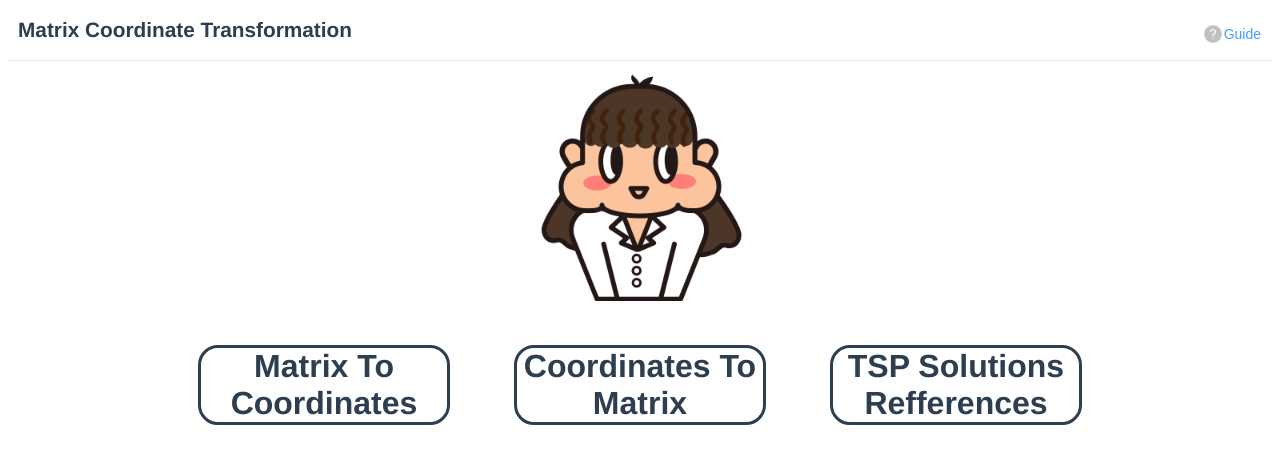
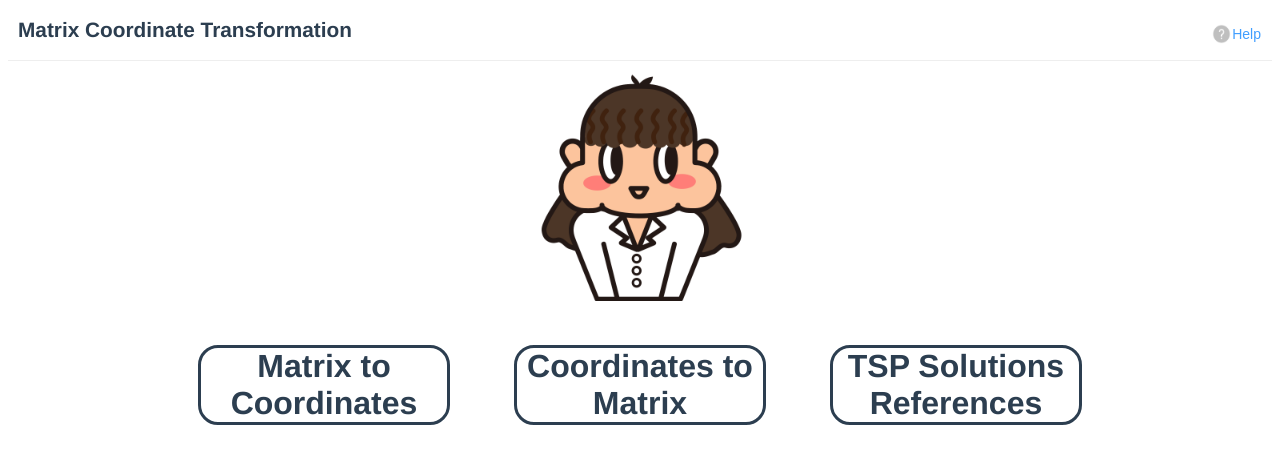
Before and after one commit to xuben9/new_cho_front, a Vue app: page / in a window 1280 px wide. Shown: the top 464 px of the page. Built offline with nearby package versions, Linux system fonts and the light colour scheme.

Commit message:
format words

```diff
--- a/src/App.vue
+++ b/src/App.vue
@@ -6,7 +6,7 @@
     <div class="flex-grow"></div>
     <div class="nav-right">
       <img id="icon_help" alt="help" src="@/assets/icon_help.png" />
-      <el-button type="text" @click="dialogVisible = true">Guide</el-button>
+      <el-button type="text" @click="dialogVisible = true">Help</el-button>
     </div>
   </div>
   <router-view />
--- a/src/components/Mtn.vue
+++ b/src/components/Mtn.vue
@@ -100,7 +100,7 @@ export default {
           {
             symbolSize: 20,
             data: this.coordinates,
-            type: "line",
+            type: "scatter",
           },
         ],
       });
@@ -132,7 +132,7 @@ export default {
               {
                 symbolSize: 20,
                 data: this.coordinatesRotate,
-                type: "line",
+                type: "scatter",
               },
             ],
           });
--- a/src/views/About.vue
+++ b/src/views/About.vue
@@ -4,8 +4,8 @@
     <el-container>
       <el-aside>
         <img alt="hello" src="../assets/icon_left_corner.png" />
-        <div class="title" v-if="plainCoor">Plain Coordinates To Matrix</div>
-        <div class="title" v-if="mapCoor">Map Coordinates To Matrix</div>
+        <div class="title" v-if="plainCoor">Plain Coordinates to Matrix</div>
+        <div class="title" v-if="mapCoor">Map Coordinates to Matrix</div>
         <div id="upload" v-if="plainCoor">
           <el-upload
             class="upload-demo"
@@ -53,7 +53,7 @@
             type="primary"
             v-if="mapCoor"
             plain
-            >Switch To Plain Coordinates Transform</el-button
+            >Switch to Plain Coordinates Transform</el-button
           >
           <el-button
             id="switchCoorKind"
@@ -61,7 +61,7 @@
             type="primary"
             v-if="plainCoor"
             plain
-            >Switch To Map Coordinates Transform</el-button
+            >Switch to Map Coordinates Transform</el-button
           >
           <el-button
             id="downloadbutton"
@@ -69,7 +69,7 @@
             type="primary"
             plain
             v-if="isShow"
-            >Click to download matrix Files</el-button
+            >Click to Download Matrix Files</el-button
           >
         </div>
       </el-aside>
--- a/src/views/Index.vue
+++ b/src/views/Index.vue
@@ -4,17 +4,17 @@
     <!-- <HelloWorld msg="Welcome to Your Vue.js App"/> -->
     <router-link to="/mtc">
       <!-- <img alt="matrix to coordinates" src="../assets/index_matrix.png" /> -->
-      <div class="mtc">Matrix To Coordinates</div>
+      <div class="mtc">Matrix to Coordinates</div>
     </router-link>
     <div style="width:5% "></div>
     <router-link to="/ctm">
       <!-- <img alt="coordinates to matrix" src="../assets/index-matrix-a.png" /> -->
-      <div class="mtc">Coordinates To Matrix</div>
+      <div class="mtc">Coordinates to Matrix</div>
     </router-link>
     <div style="width:5% "></div>
     <router-link to="/tsp">
       <!-- <img alt="coordinates to matrix" src="../assets/index-matrix-a.png" /> -->
-      <div class="mtc">TSP Solutions Refferences</div>
+      <div class="mtc">TSP Solutions References</div>
     </router-link>
   </div>
 </template>
```
